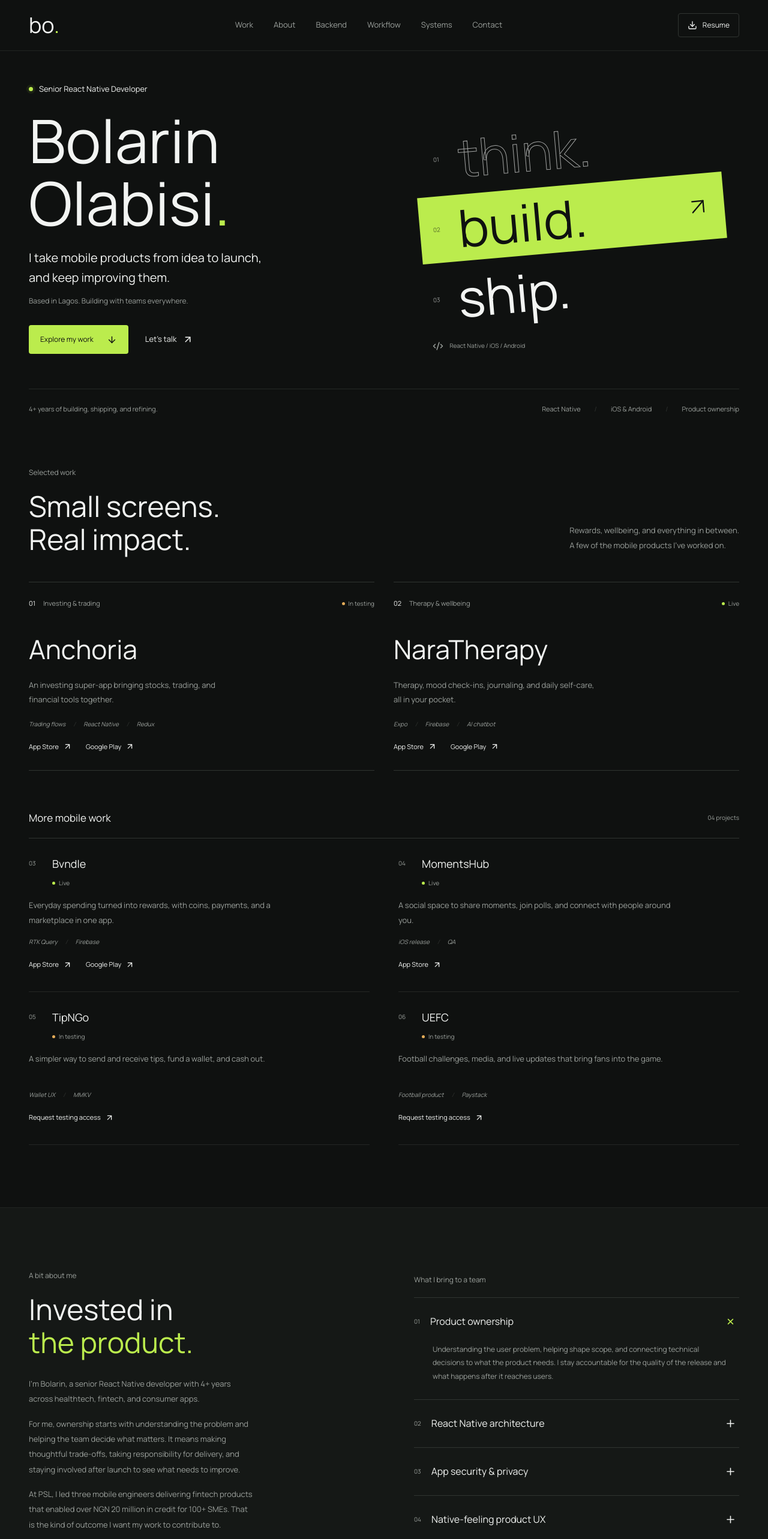
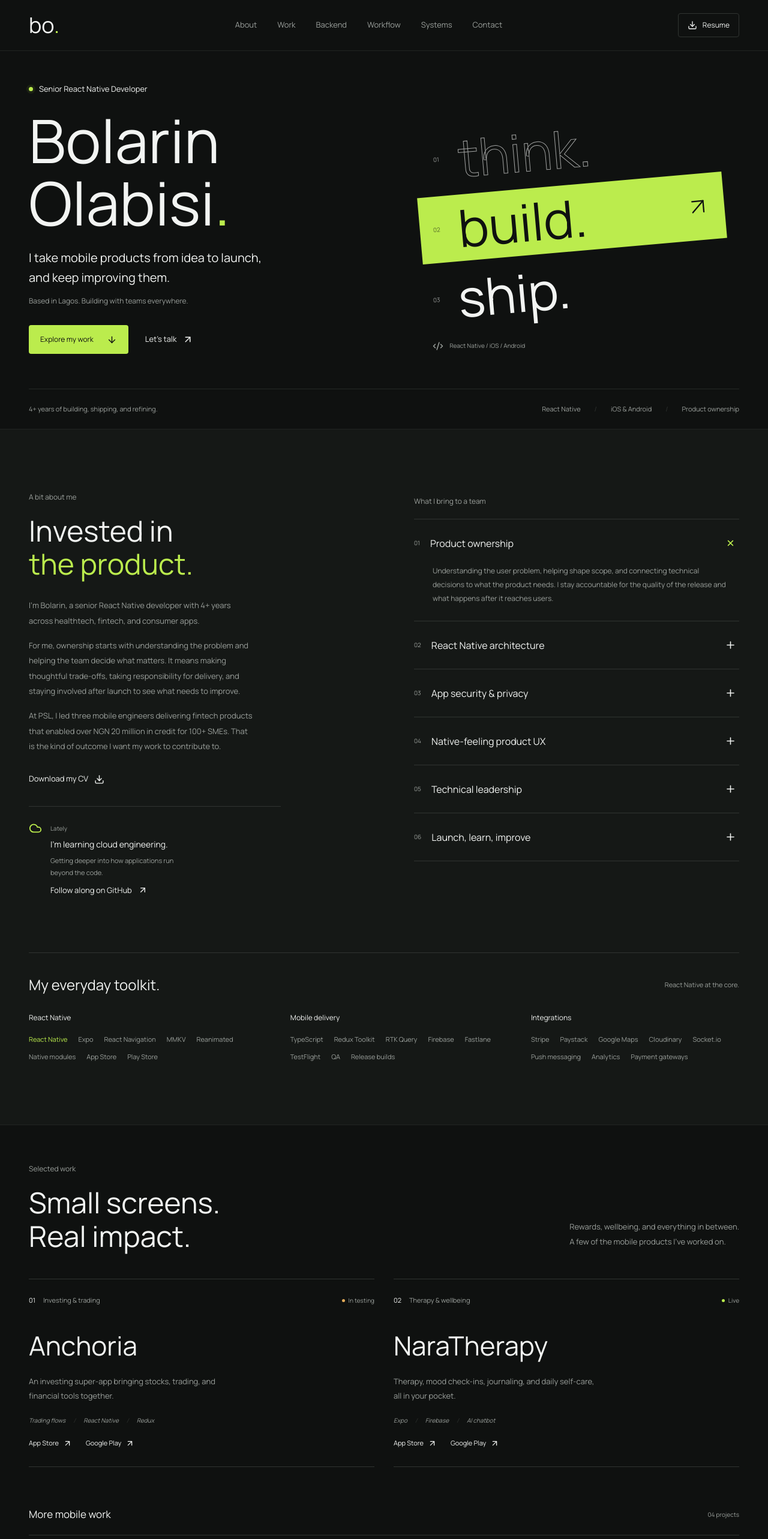
Before and after one commit to mightyFZeus/portfolio-new, a Next.js app: page / in a window 1280 px wide. Shown: the top 2566 px of the page at 60% size. Built offline with nearby package versions, Linux system fonts and the light colour scheme.

Commit message:
Move About section directly after hero

```diff
--- a/src/app/page.tsx
+++ b/src/app/page.tsx
@@ -39,8 +39,8 @@ export default function Home() {
       <SiteHeader />
       <main id="main">
         <HeroSection />
+        <AboutSection />
         <SelectedWork />
-        <AboutSection />
         <BackendSection />
         <AIWorkflowSection />
         <SystemDesignSection />
--- a/src/components/site-header.tsx
+++ b/src/components/site-header.tsx
@@ -5,8 +5,8 @@ import { ArrowUpRight, Download, Menu, X } from "lucide-react";
 import { profile } from "@/data/portfolio";
 
 const links = [
+  ["About", "#about"],
   ["Work", "#work"],
-  ["About", "#about"],
   ["Backend", "#backend"],
   ["Workflow", "#workflow"],
   ["Systems", "#systems"],
```
